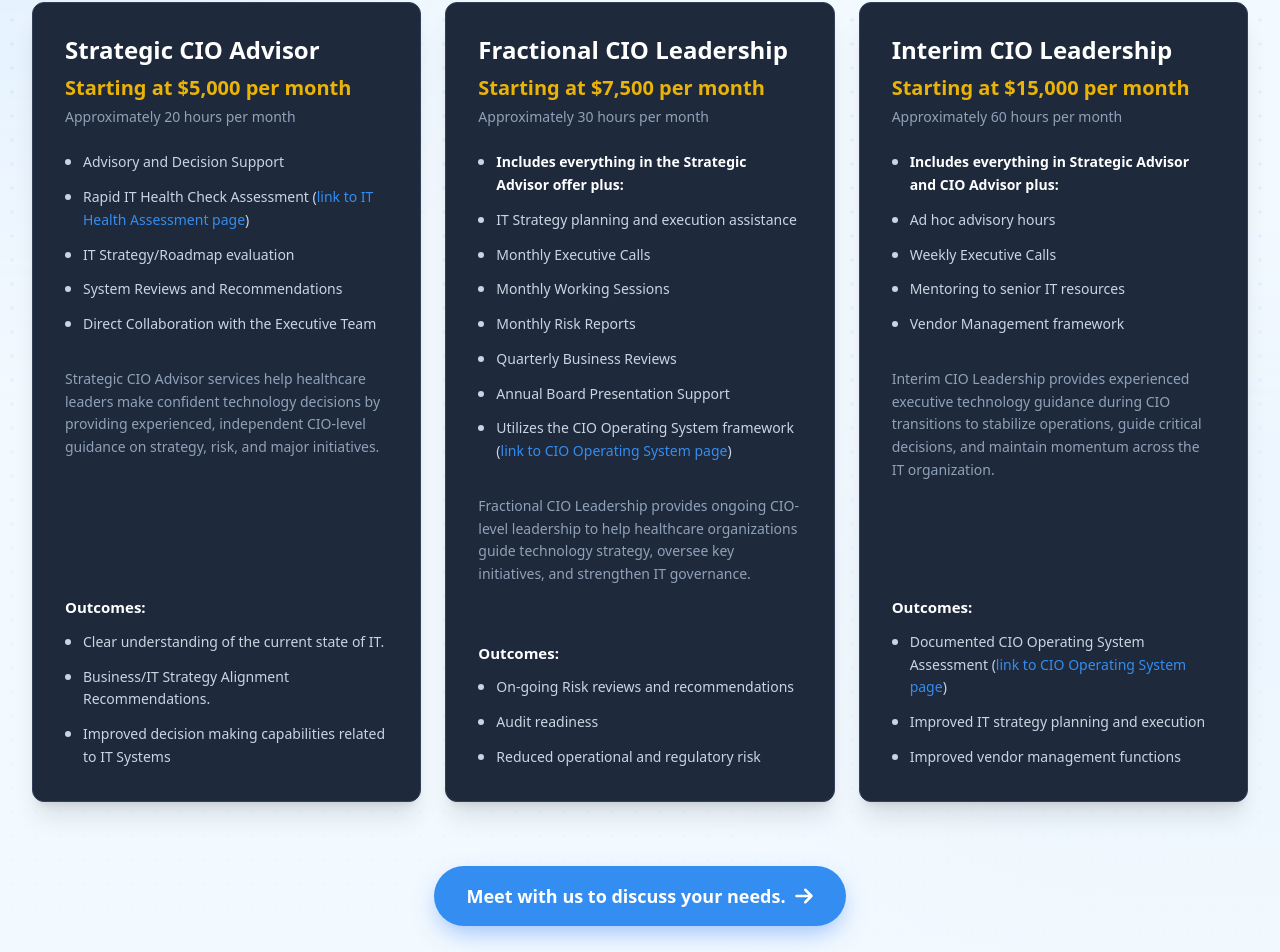
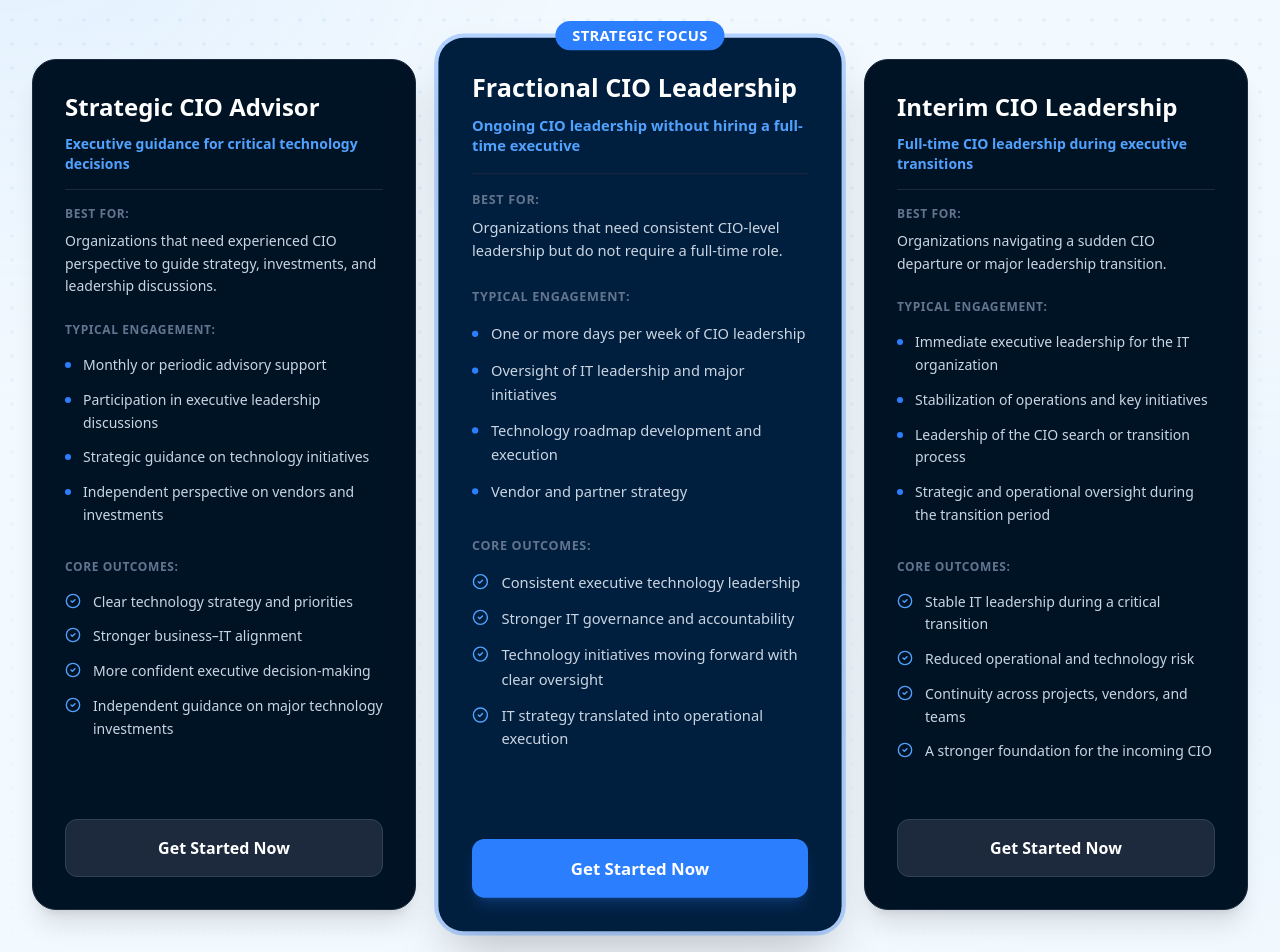
Before and after one commit to Yug210705/Brain, a React (Vite) app: page / in a window 1280 px wide. Shown: the part 5398-6350 px from the top of the page. Built offline with nearby package versions, Linux system fonts and the light colour scheme.

Commit message:
Complete overhaul of Services and Pricing sections: standardized content, removed pricing, updated navigation to /services, and refined component structure for consistency.

```diff
--- a/src/components/Pricing.jsx
+++ b/src/components/Pricing.jsx
@@ -50,65 +50,62 @@ const Pricing = () => {
     const plans = [
         {
             title: "Strategic CIO Advisor",
-            price: "Starting at $5,000 per month",
-            frequency: "Approximately 20 hours per month",
-            features: [
-                "Advisory and Decision Support",
-                <React.Fragment>Rapid IT Health Check Assessment (<a href="/ITservices" className="text-[#348DF0] hover:underline">link to IT Health Assessment page</a>)</React.Fragment>,
-                "IT Strategy/Roadmap evaluation",
-                "System Reviews and Recommendations",
-                "Direct Collaboration with the Executive Team"
+            description: "Executive guidance for critical technology decisions",
+            bestFor: "Organizations that need experienced CIO perspective to guide strategy, investments, and leadership discussions.",
+            engagement: [
+                "Monthly or periodic advisory support",
+                "Participation in executive leadership discussions",
+                "Strategic guidance on technology initiatives",
+                "Independent perspective on vendors and investments"
             ],
-            description: "Strategic CIO Advisor services help healthcare leaders make confident technology decisions by providing experienced, independent CIO-level guidance on strategy, risk, and major initiatives.",
             outcomes: [
-                "Clear understanding of the current state of IT.",
-                "Business/IT Strategy Alignment Recommendations.",
-                "Improved decision making capabilities related to IT Systems"
-            ]
+                "Clear technology strategy and priorities",
+                "Stronger business–IT alignment",
+                "More confident executive decision-making",
+                "Independent guidance on major technology investments"
+            ],
+            isPopular: false
         },
         {
             title: "Fractional CIO Leadership",
-            price: "Starting at $7,500 per month",
-            frequency: "Approximately 30 hours per month",
-            features: [
-                <React.Fragment><span className="font-semibold text-white">Includes everything in the Strategic Advisor offer plus:</span></React.Fragment>,
-                "IT Strategy planning and execution assistance",
-                "Monthly Executive Calls",
-                "Monthly Working Sessions",
-                "Monthly Risk Reports",
-                "Quarterly Business Reviews",
-                "Annual Board Presentation Support",
-                <React.Fragment>Utilizes the CIO Operating System framework (<a href="/cio-operating" className="text-[#348DF0] hover:underline">link to CIO Operating System page</a>)</React.Fragment>
+            description: "Ongoing CIO leadership without hiring a full-time executive",
+            bestFor: "Organizations that need consistent CIO-level leadership but do not require a full-time role.",
+            engagement: [
+                "One or more days per week of CIO leadership",
+                "Oversight of IT leadership and major initiatives",
+                "Technology roadmap development and execution",
+                "Vendor and partner strategy"
             ],
-            description: "Fractional CIO Leadership provides ongoing CIO-level leadership to help healthcare organizations guide technology strategy, oversee key initiatives, and strengthen IT governance.",
             outcomes: [
-                "On-going Risk reviews and recommendations",
-                "Audit readiness",
-                "Reduced operational and regulatory risk"
-            ]
+                "Consistent executive technology leadership",
+                "Stronger IT governance and accountability",
+                "Technology initiatives moving forward with clear oversight",
+                "IT strategy translated into operational execution"
+            ],
+            isPopular: true
         },
         {
             title: "Interim CIO Leadership",
-            price: "Starting at $15,000 per month",
-            frequency: "Approximately 60 hours per month",
-            features: [
-                <React.Fragment><span className="font-semibold text-white">Includes everything in Strategic Advisor and CIO Advisor plus:</span></React.Fragment>,
-                "Ad hoc advisory hours",
-                "Weekly Executive Calls",
-                "Mentoring to senior IT resources",
-                "Vendor Management framework"
+            description: "Full-time CIO leadership during executive transitions",
+            bestFor: "Organizations navigating a sudden CIO departure or major leadership transition.",
+            engagement: [
+                "Immediate executive leadership for the IT organization",
+                "Stabilization of operations and key initiatives",
+                "Leadership of the CIO search or transition process",
+                "Strategic and operational oversight during the transition period"
             ],
-            description: "Interim CIO Leadership provides experienced executive technology guidance during CIO transitions to stabilize operations, guide critical decisions, and maintain momentum across the IT organization.",
             outcomes: [
-                <React.Fragment>Documented CIO Operating System Assessment (<a href="/cio-operating" className="text-[#348DF0] hover:underline">link to CIO Operating System page</a>)</React.Fragment>,
-                "Improved IT strategy planning and execution",
-                "Improved vendor management functions"
-            ]
+                "Stable IT leadership during a critical transition",
+                "Reduced operational and technology risk",
+                "Continuity across projects, vendors, and teams",
+                "A stronger foundation for the incoming CIO"
+            ],
+            isPopular: false
         },
     ];
 
     return (
-        <section className="relative py-10 px-4 sm:px-6 lg:px-8 overflow-hidden font-sans bg-[#F2F9FF]">
+        <section className="relative py-20 px-4 sm:px-6 lg:px-8 overflow-hidden font-sans bg-[#F2F9FF]">
 
             {/* BACKGROUND ELEMENTS */}
             <div className="absolute inset-0 pointer-events-none">
@@ -125,88 +122,93 @@ const Pricing = () => {
                 {/* Header */}
                 <div className="text-center mb-20">
                     <span className="inline-block px-[16px] py-[4px] rounded-[30px] bg-[#348DF01F] border border-[#348DF080] text-sm font-medium text-blue-500 mb-6 text-center">
-                        Pricing
+                        Our Services
                     </span>
-                    <h2 className="max-w-5xl mx-auto mb-10 text-2xl sm:text-4xl font-bold leading-[1.2] md:text-5xl text-black">
-                        <span className="text-gray-600 font-semibold font-[Inter]">Flexible</span>{" "}
-                        <span className="inline-block relative pb-2 mr-2 md:mr-4 group">
-                            <span className="relative z-10 font-[Inter]">CIO Leadership</span>
-                            <MarkerUnderline />
-                        </span>
-                        <span>for Healthcare Organizations</span>
+                    <h2 className="max-w-5xl mx-auto mb-10 text-3xl sm:text-4xl font-bold leading-[1.2] md:text-5xl text-black">
+                        <span className="text-gray-900 font-bold font-[Inter]">Flexible CIO Leadership</span>{" "}
+                        <span className="text-gray-500">for Healthcare Organizations</span>
                     </h2>
-                    <p className="font-tt-hoves font-medium text-[20px] leading-[100%] max-w-3xl mx-auto tracking-[0px] text-[#00000080]">
+                    <p className="font-tt-hoves font-medium text-[20px] leading-relaxed max-w-3xl mx-auto text-[#00000080]">
                         Wendigo provides flexible engagement options designed to give CEOs clarity, stability, and long-term strategic direction.
                     </p>
                 </div>
 
                 {/* Pricing Cards Grid */}
-                <div className="grid grid-cols-1 lg:grid-cols-3 gap-6 items-stretch mb-16">
+                <div className="grid grid-cols-1 lg:grid-cols-3 gap-8 items-stretch mb-10">
                     {plans.map((plan, index) => (
                         <div
                             key={index}
-                            id={plan.title.toLowerCase().split(' ')[0]}
-                            className={`relative rounded-none lg:rounded-none xl:rounded-[12px] p-8 flex flex-col justify-start transition-all duration-300 bg-[#1E293B] text-slate-300 border border-slate-700 shadow-xl`}
+                            className={`relative rounded-3xl p-8 flex flex-col transition-all duration-300 ${
+                                plan.isPopular
+                                ? 'bg-[#001E3D] ring-4 ring-blue-500/30 scale-105 shadow-2xl z-20'
+                                : 'bg-[#001325] border border-slate-800 shadow-xl'
+                            } text-slate-300 h-full`}
                         >
-                            <div className="mb-6 flex-shrink-0">
-                                <h3 className="font-inter font-bold text-[24px] leading-tight text-white mb-2">
+                            {plan.isPopular && (
+                                <div className="absolute -top-4 left-1/2 -translate-x-1/2 bg-blue-500 text-white px-4 py-1 rounded-full text-sm font-bold tracking-wide uppercase">
+                                    Strategic Focus
+                                </div>
+                            )}
+
+                            <div className="mb-6">
+                                <h3 className="font-inter font-bold text-[24px] leading-tight text-white mb-3">
                                     {plan.title}
                                 </h3>
-                                <div className="font-inter font-bold text-[#EAB308] text-[20px] mb-1">
-                                    {plan.price}
-                                </div>
-                                <div className="font-inter font-medium text-sm text-slate-400">
-                                    {plan.frequency}
+                                <p className="text-blue-400 font-semibold text-sm mb-4 leading-snug">
+                                    {plan.description}
+                                </p>
+                                <div className="pt-4 border-t border-slate-800">
+                                    <p className="text-xs font-bold uppercase tracking-wider text-slate-500 mb-2">Best For:</p>
+                                    <p className="text-sm leading-relaxed text-slate-300">
+                                        {plan.bestFor}
+                                    </p>
                                 </div>
                             </div>
 
-                            <ul className="space-y-3 mb-8 flex-shrink-0">
-                                {plan.features.map((feature, i) => (
-                                    <li key={i} className="flex items-start gap-3">
-                                        <div className="w-1.5 h-1.5 rounded-full bg-slate-300 mt-2 flex-shrink-0"></div>
-                                        <span className="font-ttHoves font-medium text-[14px] leading-relaxed text-slate-300">
-                                            {feature}
-                                        </span>
-                                    </li>
-                                ))}
-                            </ul>
-
                             <div className="mb-8">
-                                <p className={`font-ttHoves font-medium text-[14px] leading-relaxed text-slate-400 mb-6 flex-grow`}>
-                                    {plan.description}
-                                </p>
-                            </div>
-
-                            <div className="mt-auto">
-                                <h4 className="font-bold text-white text-[15px] mb-3">Outcomes:</h4>
+                                <h4 className="text-xs font-bold uppercase tracking-wider text-slate-500 mb-4">Typical Engagement:</h4>
                                 <ul className="space-y-3">
-                                    {plan.outcomes.map((outcome, i) => (
+                                    {plan.engagement.map((item, i) => (
                                         <li key={i} className="flex items-start gap-3">
-                                            <div className="w-1.5 h-1.5 rounded-full bg-slate-300 mt-2 flex-shrink-0"></div>
-                                            <span className="font-ttHoves font-medium text-[14px] leading-relaxed text-slate-300">
-                                                {outcome}
+                                            <div className="w-1.5 h-1.5 rounded-full bg-blue-500 mt-2 flex-shrink-0"></div>
+                                            <span className="text-sm leading-relaxed text-slate-300 font-medium">
+                                                {item}
                                             </span>
                                         </li>
                                     ))}
                                 </ul>
                             </div>
+
+                            <div className="mb-8">
+                                <h4 className="text-xs font-bold uppercase tracking-wider text-slate-500 mb-4">Core Outcomes:</h4>
+                                <ul className="space-y-3">
+                                    {plan.outcomes.map((item, i) => (
+                                        <li key={i} className="flex items-start gap-3">
+                                            <CheckCircle2 className="w-4 h-4 text-blue-400 mt-0.5 flex-shrink-0" />
+                                            <span className="text-sm leading-relaxed text-slate-300 font-medium">
+                                                {item}
+                                            </span>
+                                        </li>
+                                    ))}
+                                </ul>
+                            </div>
+
+                            <div className="mt-auto pt-6">
+                                <a
+                                    href="https://t.ly/7Jjhw"
+                                    target="_blank"
+                                    rel="noopener noreferrer"
+                                    className={`block w-full text-center py-4 rounded-xl font-bold transition-all duration-200 ${
+                                        plan.isPopular
+                                        ? 'bg-blue-500 hover:bg-blue-600 text-white shadow-lg shadow-blue-500/20'
+                                        : 'bg-slate-800 hover:bg-slate-700 text-white border border-slate-700'
+                                    }`}
+                                >
+                                    Get Started Now
+                                </a>
+                            </div>
                         </div>
                     ))}
-                </div>
-
-                {/* Footer Link Component */}
-                <div className="text-center pb-10">
-                    <a
-                        href="https://t.ly/7Jjhw"
-                        target="_blank"
-                        rel="noopener noreferrer"
-                        className="inline-flex items-center gap-2 bg-[#348DF0] hover:bg-blue-600 text-white px-8 py-4 rounded-full font-bold text-lg shadow-[0_10px_25px_-5px_rgba(59,130,246,0.5)] transition-all duration-200 transform hover:-translate-y-1 active:scale-95"
-                    >
-                        Meet with us to discuss your needs.
-                        <svg xmlns="http://www.w3.org/2000/svg" fill="none" viewBox="0 0 24 24" strokeWidth={3} stroke="currentColor" className="w-5 h-5 transition-transform">
-                            <path strokeLinecap="round" strokeLinejoin="round" d="M13.5 4.5L21 12m0 0l-7.5 7.5M21 12H3" />
-                        </svg>
-                    </a>
                 </div>
             </div>
         </section>
--- a/src/page/Home.jsx
+++ b/src/page/Home.jsx
@@ -82,7 +82,7 @@ const Home = () => {
                     { "@id": "https://www.wendigoadvisors.com/cio-operating#webpage" },
                     { "@id": "https://www.wendigoadvisors.com/about#webpage" },
                     { "@id": "https://www.wendigoadvisors.com/insights#webpage" },
-                    { "@id": "https://www.wendigoadvisors.com/pricing#webpage" },
+                    { "@id": "https://www.wendigoadvisors.com/services#webpage" },
                     { "@id": "https://www.wendigoadvisors.com/resources#webpage" }
                   ]
                 },
```
Also changed, not shown: src/page/Pricing.jsx (+32 -31 lines).
